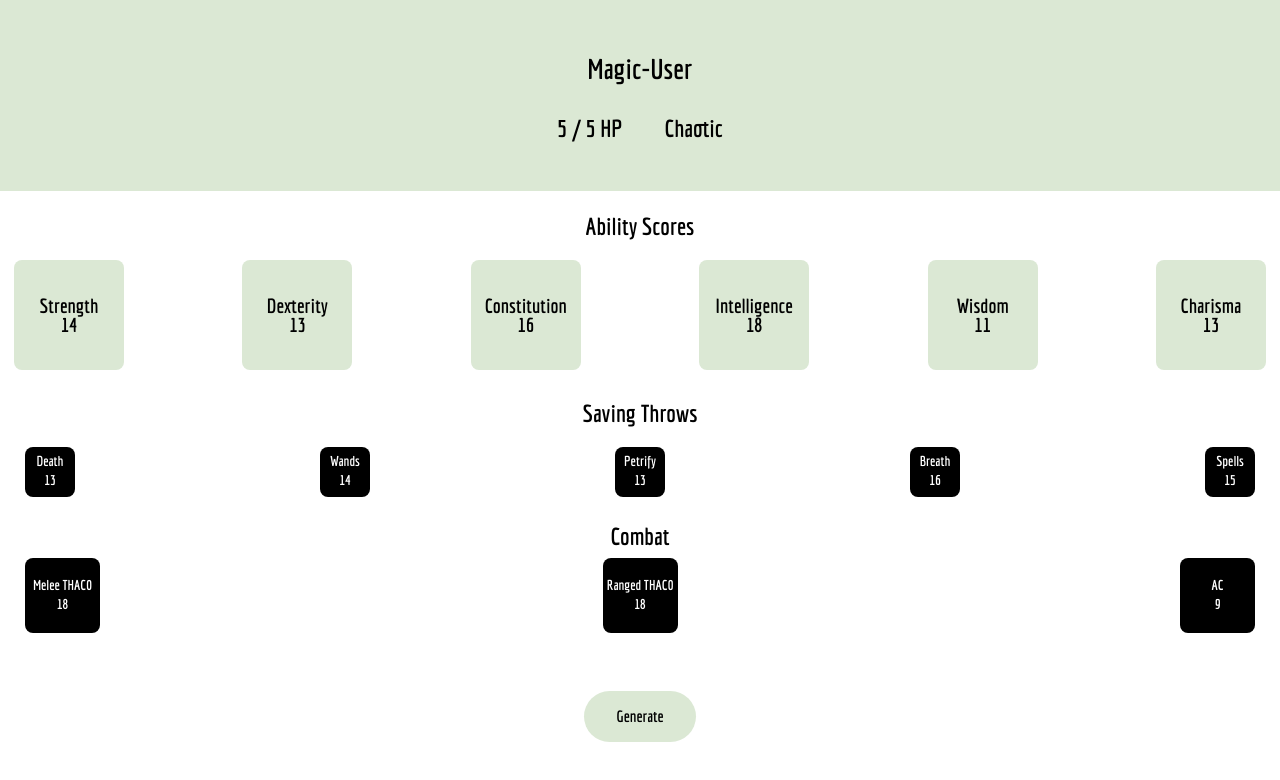
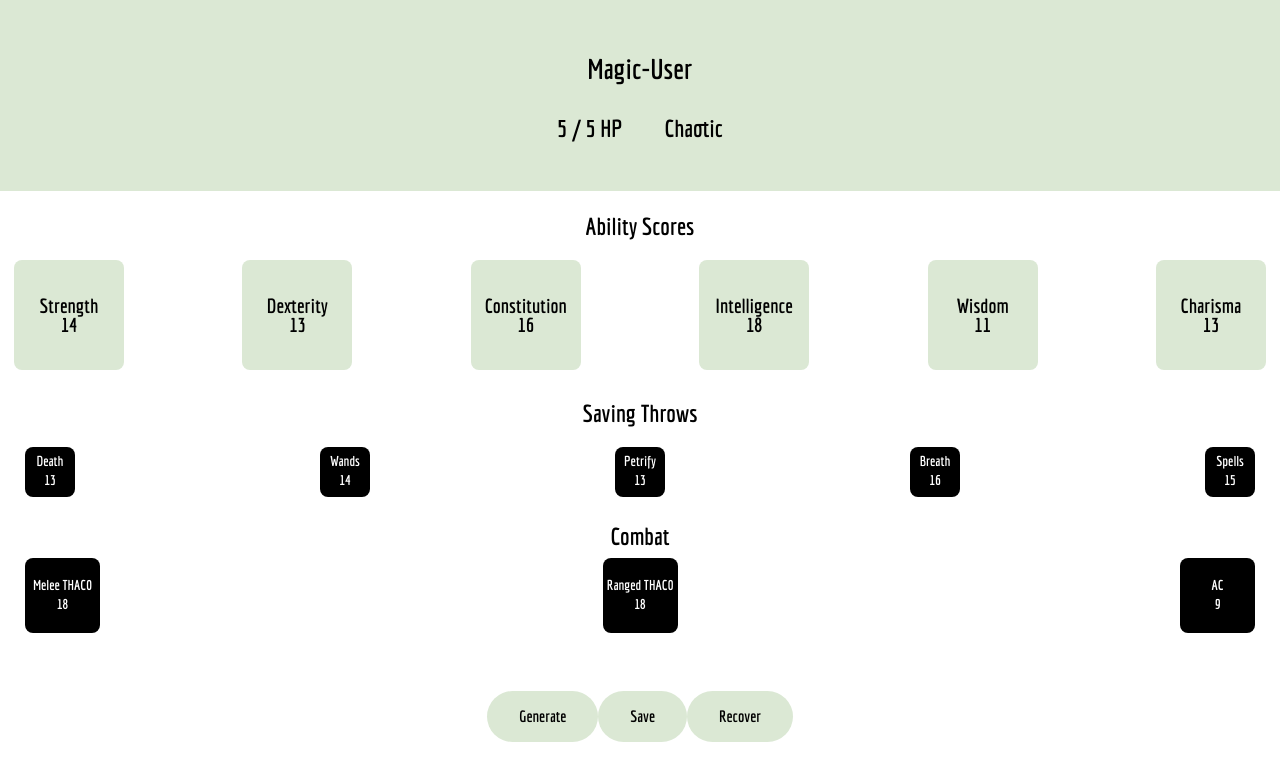
Before and after one commit to dialectrical/ose-character-generator, a React (Create React App) app: page / in a window 1280 px wide. Shown: the top 780 px of the page. Built offline with nearby package versions, Linux system fonts and the light colour scheme.

Commit message:
feat: added save/recover

```diff
--- a/src/App.js
+++ b/src/App.js
@@ -31,6 +31,8 @@ export const App = () => {
       {CombatStatDisplay(character)}
       <div>
         <StyledButton onClick={() => setCharacter(Generator())}>Generate</StyledButton>
+        <StyledButton onClick={() => setStorage(character)}>Save</StyledButton>
+        <StyledButton onClick={() => setCharacter(storage)}>Recover</StyledButton>
       </div>
     </div>
   );
```
